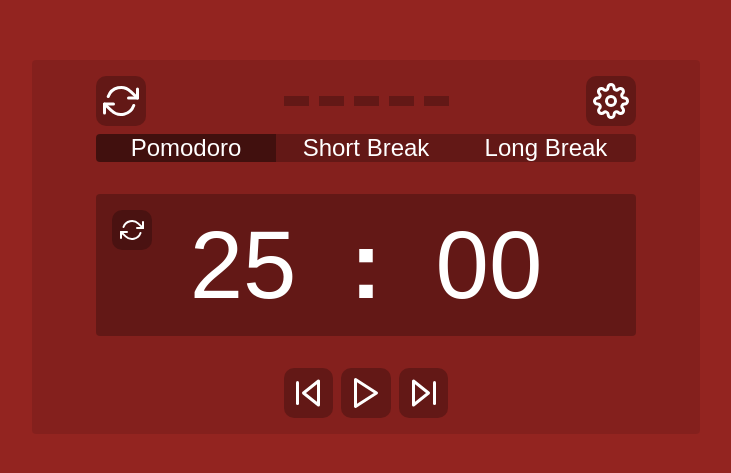
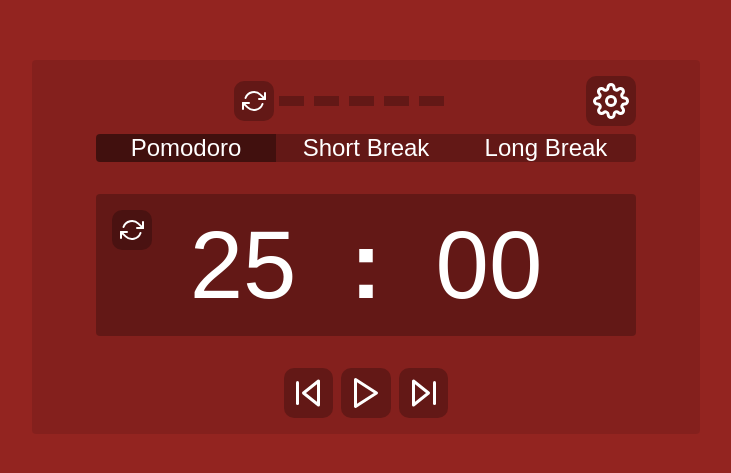
Before and after one commit to willswats/react-pomodoro, a React (Create React App) app: page / in a window 1280 px wide. Shown: the part 153-626 px from the top of the page, without its empty margins (274-1005 px from the left). Built offline with nearby package versions, Linux system fonts and the light colour scheme; the HTML template or start-up script is replaced by a standard one.

Commit message:
Move top restart button

```diff
--- a/src/components/Timer/TimerCounter.module.css
+++ b/src/components/Timer/TimerCounter.module.css
@@ -21,7 +21,6 @@
 
 .counter__restart-button {
   position: absolute;
-  cursor: pointer;
   padding: 0.5rem;
 }
 
--- a/src/components/Timer/TimerTop.module.css
+++ b/src/components/Timer/TimerTop.module.css
@@ -1,5 +1,24 @@
 .timer-top {
   display: flex;
-  justify-content: space-between;
   margin-bottom: 0.5rem;
 }
+
+.timer-top__middle {
+  display: flex;
+  justify-content: center;
+  align-items: center;
+  flex-grow: 1;
+}
+
+.timer-top__end {
+  display: flex;
+  justify-content: flex-end;
+}
+
+.timer-top__restart-button {
+  padding: 0.5rem;
+}
+
+.timer-top__restart-button-svg {
+  transform: scale(1);
+}
--- a/src/components/Timer/TimerTop.tsx
+++ b/src/components/Timer/TimerTop.tsx
@@ -29,9 +29,19 @@ const TimerTop = () => {
 
   return (
     <div className={classes['timer-top']}>
+      <div className={classes['timer-top__middle']}>
         <SvgButton
           svg={<SvgRestart />}
           clickHandler={restartButtonClickHandler}
+          extraButtonClassNames={classes['timer-top__restart-button']}
+          extraSvgClassNames={classes['timer-top__restart-button-svg']}
+        />
+        <TimerIndicators />
+      </div>
+      <div className={classes['timer-top__end']}>
+        <SvgButton
+          svg={<SvgSettings />}
+          clickHandler={settingsButtonClickHandler}
         />
         {timer.settingsVisible && (
           <ModalOverlay
@@ -39,11 +49,7 @@ const TimerTop = () => {
             clickHandler={modalOverlayClickHandler}
           />
         )}
-      <TimerIndicators />
-      <SvgButton
-        svg={<SvgSettings />}
-        clickHandler={settingsButtonClickHandler}
-      />
+      </div>
     </div>
   );
 };
```
Lines whose indentation alone changed are shown as unchanged.
